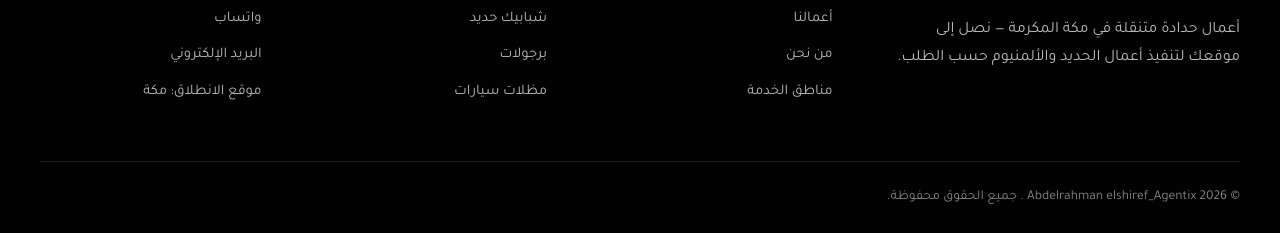
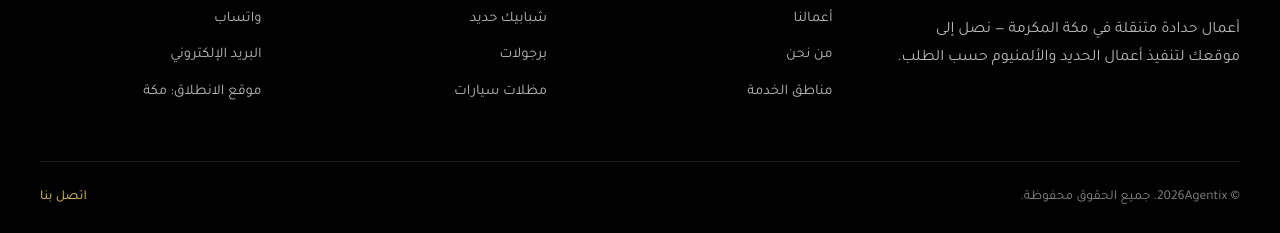
Before and after one commit to elshirefabdelrahman-lgtm/abujassar, a website: page index.html in a window 1280 px wide. Shown: the part 6156-6389 px from the top of the page. Drawn offline with Linux system fonts and the light colour scheme.

Commit message:
Update footer and contact section in index.html

```diff
--- a/index.html
+++ b/index.html
@@ -95,7 +95,7 @@
     <section class="section contact-band" aria-labelledby="contact-title"><div class="container contact-band-inner reveal fade-up"><div><p class="eyebrow"><span></span> تواصل مباشر</p><h2 id="contact-title">شاركنا تفاصيل العمل</h2><p>اتصل بنا أو أرسل صور الموقع والمقاسات المتوفرة عبر واتساب.</p></div><div class="contact-details"><a href="tel:+966506008916"><small>اتصال</small><strong dir="ltr">050 600 8916</strong></a><a href="https://wa.me/966506008916" target="_blank" rel="noopener noreferrer"><small>واتساب</small><strong dir="ltr">+966 50 600 8916</strong></a><a href="mailto:abo053jasr@gmail.com"><small>البريد الإلكتروني</small><strong>abo053jasr@gmail.com</strong></a><a href="https://maps.app.goo.gl/k18s6id5gQQvcwhz9?g_st=ic" target="_blank" rel="noopener noreferrer"><small>موقع الانطلاق</small><strong>مكة المكرمة</strong></a></div></div></section>
   </main>
 
-  <footer class="site-footer"><div class="container footer-grid"><div class="footer-intro"><a class="brand" href="./index.html"><img class="brand-symbol" src="./images/abu-jassar-mark.svg" alt="" width="46" height="46"><span><strong lang="en" dir="ltr">ABU JASSAR</strong><small>METALWORK · MAKKAH</small></span></a><p>أعمال حدادة متنقلة في مكة المكرمة — نصل إلى موقعك لتنفيذ أعمال الحديد والألمنيوم حسب الطلب.</p></div><nav class="footer-links" aria-label="روابط الموقع"><h2>الموقع</h2><a href="./الخدمات/index.html">الخدمات</a><a href="./اعمالنا/index.html">أعمالنا</a><a href="./من-نحن/index.html">من نحن</a><a href="./مناطق-الخدمة/index.html">مناطق الخدمة</a></nav><nav class="footer-links" aria-label="الخدمات الرئيسية"><h2>الخدمات</h2><a href="./ابواب-حديد/index.html">أبواب حديد</a><a href="./شبابيك-حديد/index.html">شبابيك حديد</a><a href="./برجولات/index.html">برجولات</a><a href="./مظلات-سيارات/index.html">مظلات سيارات</a></nav><div class="footer-links"><h2>تواصل</h2><a dir="ltr" href="tel:+966506008916">050 600 8916</a><a href="https://wa.me/966506008916" target="_blank" rel="noopener noreferrer">واتساب</a><a href="mailto:abo053jasr@gmail.com">البريد الإلكتروني</a><a href="https://maps.app.goo.gl/k18s6id5gQQvcwhz9?g_st=ic" target="_blank" rel="noopener noreferrer">موقع الانطلاق: مكة</a></div></div><div class="container footer-bottom"><p>© <span data-current-year>2026</span> Abdelrahman elshiref_Agentix . جميع الحقوق محفوظة.</p><a ></a></div></footer>
+  <footer class="site-footer"><div class="container footer-grid"><div class="footer-intro"><a class="brand" href="./index.html"><img class="brand-symbol" src="./images/abu-jassar-mark.svg" alt="" width="46" height="46"><span><strong lang="en" dir="ltr">ABU JASSAR</strong><small>METALWORK · MAKKAH</small></span></a><p>أعمال حدادة متنقلة في مكة المكرمة — نصل إلى موقعك لتنفيذ أعمال الحديد والألمنيوم حسب الطلب.</p></div><nav class="footer-links" aria-label="روابط الموقع"><h2>الموقع</h2><a href="./الخدمات/index.html">الخدمات</a><a href="./اعمالنا/index.html">أعمالنا</a><a href="./من-نحن/index.html">من نحن</a><a href="./مناطق-الخدمة/index.html">مناطق الخدمة</a></nav><nav class="footer-links" aria-label="الخدمات الرئيسية"><h2>الخدمات</h2><a href="./ابواب-حديد/index.html">أبواب حديد</a><a href="./شبابيك-حديد/index.html">شبابيك حديد</a><a href="./برجولات/index.html">برجولات</a><a href="./مظلات-سيارات/index.html">مظلات سيارات</a></nav><div class="footer-links"><h2>تواصل</h2><a dir="ltr" href="tel:+966506008916">050 600 8916</a><a href="https://wa.me/966506008916" target="_blank" rel="noopener noreferrer">واتساب</a><a href="mailto:abo053jasr@gmail.com">البريد الإلكتروني</a><a href="https://maps.app.goo.gl/k18s6id5gQQvcwhz9?g_st=ic" target="_blank" rel="noopener noreferrer">موقع الانطلاق: مكة</a></div></div><div class="container footer-bottom"><p>© <span data-current-year>2026</span>Agentix. جميع الحقوق محفوظة.</p><a href="./اتصل-بنا/index.html">اتصل بنا</a></div></footer>
 
   <div class="floating-actions" aria-label="خيارات التواصل السريع"><a class="floating-btn floating-call" href="tel:+966506008916" aria-label="الاتصال بأبو جسار" data-tooltip="اتصل الآن"><svg aria-hidden="true" viewBox="0 0 24 24"><path d="M6.6 10.8a15.4 15.4 0 0 0 6.6 6.6l2.2-2.2a1 1 0 0 1 1-.25c1.1.37 2.2.56 3.35.56a1 1 0 0 1 1 1V20a1 1 0 0 1-1 1A16.75 16.75 0 0 1 3 4.25a1 1 0 0 1 1-1H7.5a1 1 0 0 1 1 1c0 1.16.19 2.28.56 3.35a1 1 0 0 1-.25 1z"/></svg></a><a class="floating-btn floating-whatsapp" href="https://wa.me/966506008916" target="_blank" rel="noopener noreferrer" aria-label="التواصل عبر واتساب" data-tooltip="تواصل معنا عبر واتساب"><svg aria-hidden="true" viewBox="0 0 24 24"><path d="M12 2a9.8 9.8 0 0 0-8.36 14.92L2.3 21.7l4.9-1.28A9.9 9.9 0 1 0 12 2zm0 17.9a8 8 0 0 1-4.08-1.12l-.29-.17-2.91.76.78-2.83-.19-.3A8 8 0 1 1 12 19.9zm4.39-5.99c-.24-.12-1.42-.7-1.64-.78-.22-.08-.38-.12-.54.12-.16.24-.62.78-.76.94-.14.16-.28.18-.52.06-.24-.12-1.01-.37-1.93-1.19a7.2 7.2 0 0 1-1.33-1.65c-.14-.24-.01-.37.11-.49.11-.11.24-.28.36-.42.12-.14.16-.24.24-.4.08-.16.04-.3-.02-.42-.06-.12-.54-1.3-.74-1.78-.2-.47-.4-.4-.54-.41h-.46c-.16 0-.42.06-.64.3-.22.24-.84.82-.84 2s.86 2.32.98 2.48c.12.16 1.69 2.58 4.1 3.62.57.25 1.02.4 1.37.51.58.18 1.1.16 1.51.1.46-.07 1.42-.58 1.62-1.14.2-.56.2-1.04.14-1.14-.06-.1-.22-.16-.46-.28z"/></svg></a></div>
   <script src="./js/main.js?v=20260908-4" defer></script>
```
